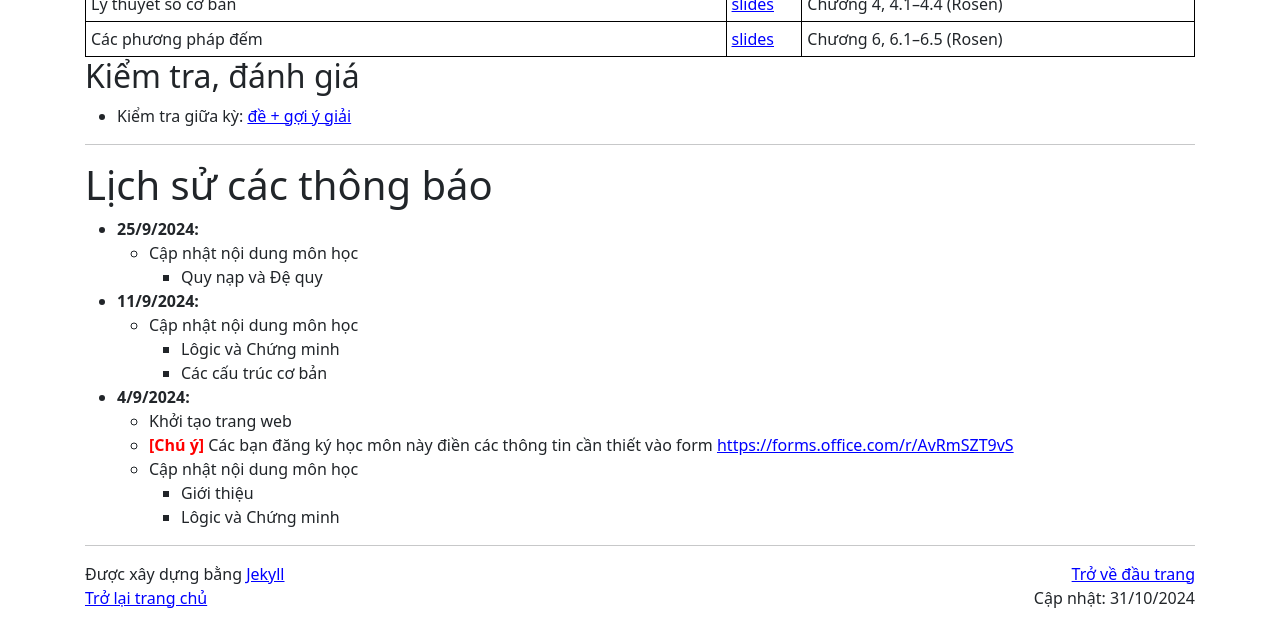
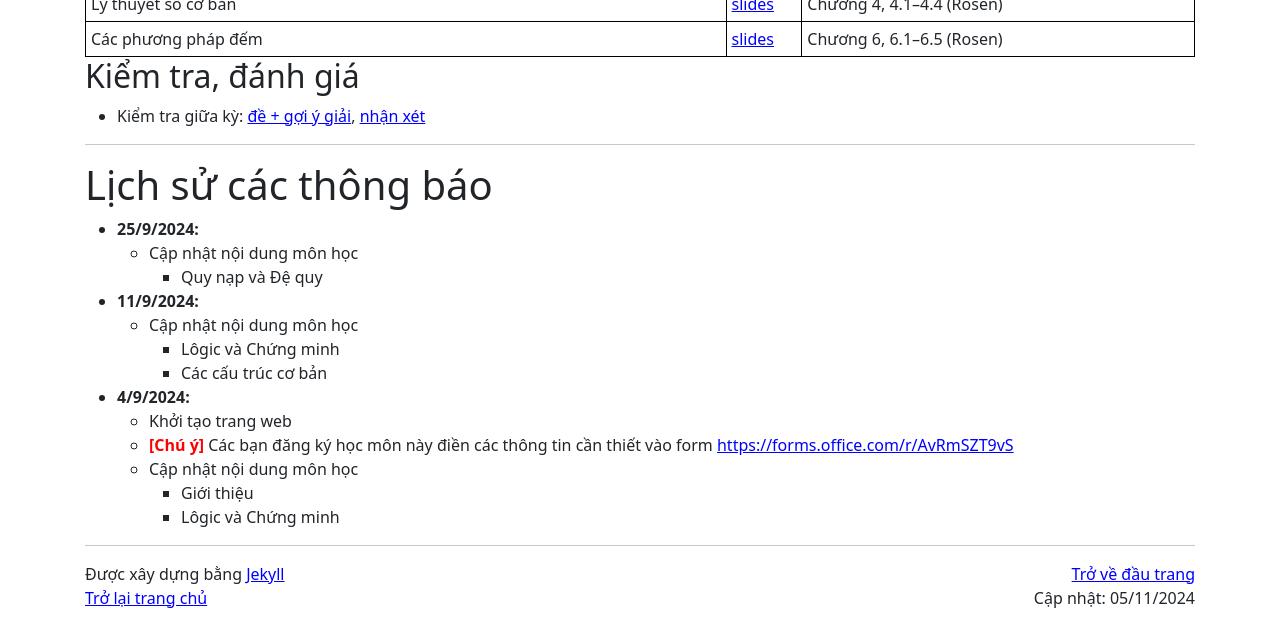
Before and after one commit to hoanganhduc/hoanganhduc.github.io, a Jekyll site: the page built from teaching/VNU-HUS/2024/winter/MAT3500-2/index.md, in a window 1280 px wide and 900 px high, scrolled down 2152 px. Shown: the part 275-897 px from the top of the window. Built offline with Jekyll 4.4.1, drawn with Linux system fonts in a browser that asks for light colours; nearby versions of some CDN libraries; a style sheet for code colours, icons or effects is not loaded.

Commit message:
Updated @ 2024-11-05  14:02:46 ICT

```diff
--- a/teaching/VNU-HUS/2024/winter/MAT3500-2/index.md
+++ b/teaching/VNU-HUS/2024/winter/MAT3500-2/index.md
@@ -1,7 +1,7 @@
 ---
 layout: default
 title: "VNU-HUS MAT3500: Toán rời rạc"
-last_modified_at: 2024-10-31
+last_modified_at: 2024-11-05
 lang: "vi"
 katex: true
 ---
@@ -106,7 +106,7 @@ Xem các thông báo cũ [ở đây](#lịch-sử-các-thông-báo).
 
 ## Kiểm tra, đánh giá
 
-* Kiểm tra giữa kỳ: [đề + gợi ý giải]({{ page.url | append: "Midtermsol.pdf" }})
+* Kiểm tra giữa kỳ: [đề + gợi ý giải]({{ page.url | append: "Midtermsol.pdf" }}), [nhận xét]({{ page.url | append: "Midtermcom.pdf" }})
 
 -----
 
```
Also changed, not shown: 2 other files.
